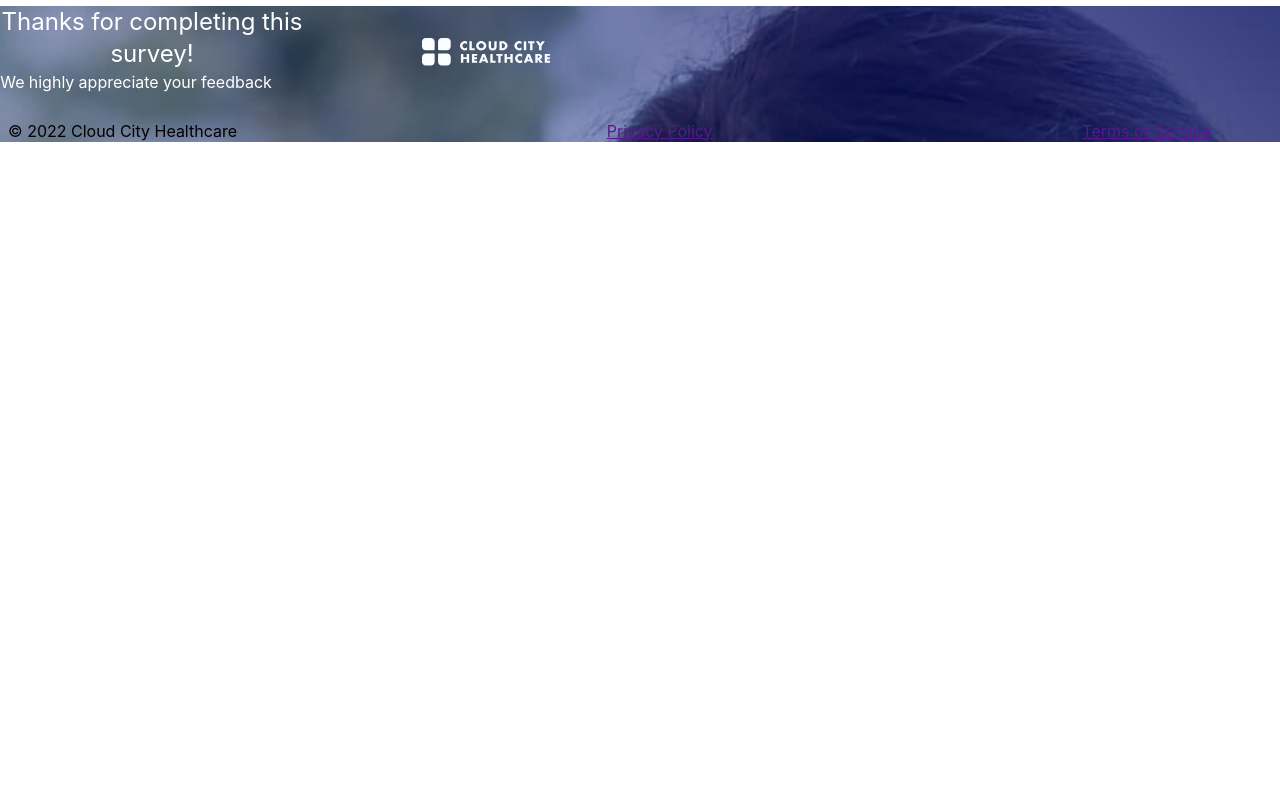
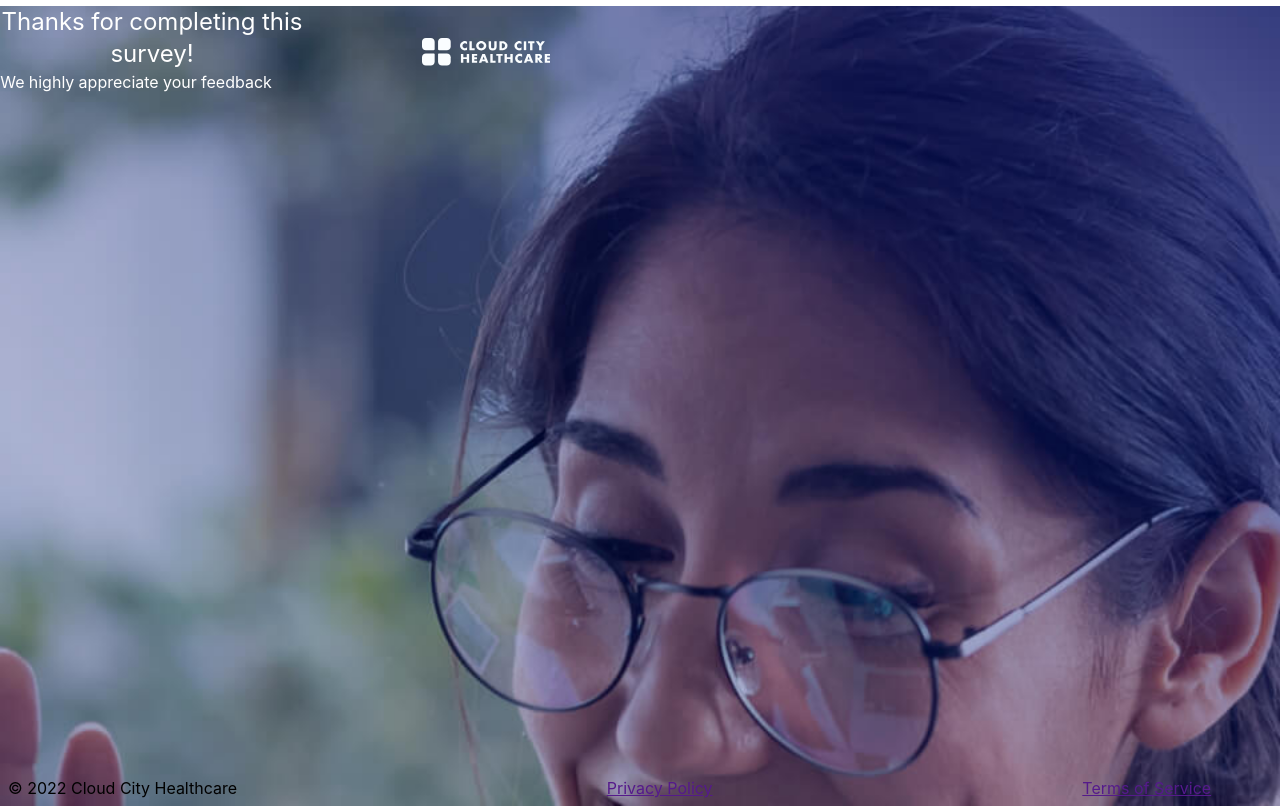
Before and after one commit to ksmirnov-greenm/real-time-outreach, a Next.js app in the folder webapp/: page /survey/completed in a window 1280 px wide. Built offline with nearby package versions, Linux system fonts and the light colour scheme.

Commit message:
layout fix

```diff
--- a/webapp/components/dashboard-table/dashboard-table.module.css
+++ b/webapp/components/dashboard-table/dashboard-table.module.css
@@ -4,7 +4,7 @@
     display: flex;
     flex-direction: column;
     margin-bottom: 32px;
-    overflow-y: scroll;
+    overflow-y: auto;
     width: inherit;
 }
 
@@ -113,7 +113,7 @@
     display: grid;
     width: 574px;
     max-height: 235px;
-    overflow-y: scroll;
+    overflow-y: auto;
     border-top: 1px solid #E1E3E9;
     border-collapse: collapse;
 }
--- a/webapp/components/step-form/step-form.module.css
+++ b/webapp/components/step-form/step-form.module.css
@@ -4,7 +4,7 @@
     margin-left: 178px;
     margin-top: 32px;
     margin-bottom: 32px;
-    overflow-y: scroll;
+    overflow-y: auto;
     width: inherit;
 }
 
--- a/webapp/pages/index.js
+++ b/webapp/pages/index.js
@@ -6,7 +6,11 @@ export default function Index() {
   const router = useRouter();
 
   useEffect(() => {
-    void router.push('/survey-settings');
+
+    if (router.pathname === '/') {
+      void router.push('/survey-settings');
+    }
+
   }, []);
 
   return <></>
--- a/webapp/pages/survey/index.js
+++ b/webapp/pages/survey/index.js
@@ -5,7 +5,6 @@ import {useRouter} from "next/router";
 import segmentService from "../../services/segmentService";
 
 export default function Survey() {
-
 
 	const router = useRouter();
 	const {runId} = router.query;
--- a/webapp/styles/globals.css
+++ b/webapp/styles/globals.css
@@ -6,7 +6,7 @@
     font-display: block;
 }
 
-body {
+html, body, #__next {
     margin: 0;
     font-family: 'Inter', sans-serif;
     font-style: normal;
@@ -338,7 +338,7 @@ input[type="checkbox"] {
     list-style: none;
     margin: 0;
     height: calc(195px + (1.7rem / 2));
-    overflow-y: scroll;
+    overflow-y: auto;
     padding-right: 0;
     padding-left: 0;
     width: 100%;
@@ -640,7 +640,7 @@ input[type="checkbox"] {
  .react-datepicker__month-dropdown--scrollable,
  .react-datepicker__month-year-dropdown--scrollable {
     height: 150px;
-    overflow-y: scroll;
+    overflow-y: auto;
 }
  .react-datepicker__year-option,
  .react-datepicker__month-option,
```
